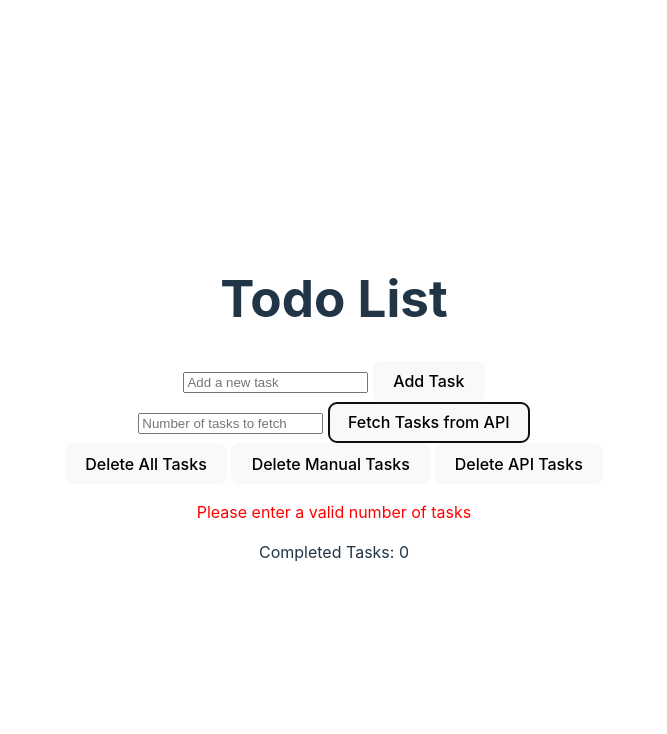
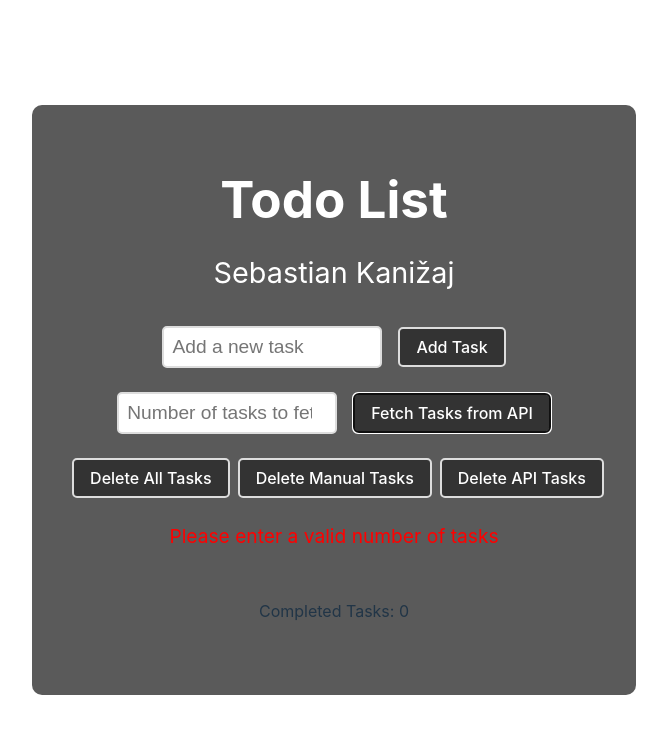
Before and after one commit to skanizaj21/ToDo-list, a website built with Vite: page index.html in a window 1280 px wide. Both pictures are taken after a click on the button "Fetch Tasks from API". Shown: the whole page, without its empty margins (306-973 px from the left). Built offline with nearby package versions, Linux system fonts and the light colour scheme.

Commit message:
Designed the app so that it looks better, added CSS, and used BEM methodology

```diff
--- a/index.html
+++ b/index.html
@@ -4,7 +4,7 @@
     <meta charset="UTF-8" />
     <link rel="icon" type="image/svg+xml" href="/vite.svg" />
     <meta name="viewport" content="width=device-width, initial-scale=1.0" />
-    <title>Vite + TS</title>
+    <title>To-do list</title>
   </head>
   <body>
     <div id="app"></div>
--- a/package.json
+++ b/package.json
@@ -11,5 +11,8 @@
   "devDependencies": {
     "typescript": "^5.5.3",
     "vite": "^5.4.0"
+  },
+  "dependencies": {
+    "sass": "^1.77.8"
   }
 }
--- a/src/Todo/TodoItem.ts
+++ b/src/Todo/TodoItem.ts
@@ -5,11 +5,14 @@ export class TodoItem extends HTMLElement {
         super();
 
         const container = document.createElement('div');
+        container.classList.add('todo-item');
 
         const checkbox = document.createElement('input');
         checkbox.type = 'checkbox';
+        checkbox.classList.add('todo-item__checkbox');
 
         this.taskText = document.createElement('span');
+        this.taskText.classList.add('todo-item__text');
 
         checkbox.addEventListener('change', () => {
             this.taskText.style.textDecoration = checkbox.checked ? 'line-through' : 'none';
@@ -24,6 +27,7 @@ export class TodoItem extends HTMLElement {
 
         const removeButton = document.createElement('button');
         removeButton.textContent = 'Remove';
+        removeButton.classList.add('todo-item__button');
         removeButton.addEventListener('click', () => {
             this.dispatchEvent(new CustomEvent('remove-task', {
                 detail: { checked: checkbox.checked },
@@ -40,6 +44,48 @@ export class TodoItem extends HTMLElement {
         const shadow = this.attachShadow({ mode: 'open' });
         shadow.appendChild(container);
 
+        const style = document.createElement('style');
+        style.textContent = `
+            .todo-item {
+                display: flex;
+                align-items: center;
+                justify-content: space-between;
+                background-color: transparent;
+                margin-bottom: 10px;
+                padding: 10px;
+                width: 100%;
+                max-width: 600px;
+                border: 2px solid #fff; /* Added border */
+                border-radius: 10px; /* Rounded corners */
+            }
+            .todo-item__checkbox {
+                width: 30px;
+                height: 30px;
+                margin-right: 10px;
+                flex-shrink: 0;
+            }
+            .todo-item__text {
+                flex-grow: 1;
+                font-size: 2em;
+                padding: 0 10px;
+                text-align: left;
+                color: rgba(255, 255, 255, 0.87);
+            }
+            .todo-item__button {
+                border-radius: 5px;
+                border: 1px solid transparent;
+                padding: 10px 20px; /* Increased size */
+                background-color: #ff0000;
+                color: #fff;
+                cursor: pointer;
+                flex-shrink: 0;
+                transition: background-color 0.25s;
+            }
+            .todo-item__button:hover {
+                background-color: #cc0000;
+            }
+        `;
+        shadow.appendChild(style);
     }
 
     static get observedAttributes() {
--- a/src/Todo/TodoList.ts
+++ b/src/Todo/TodoList.ts
@@ -12,12 +12,14 @@ export class TodoList extends HTMLElement {
         const wrapper = document.createElement('div');
         wrapper.setAttribute('class', 'todo-list');
 
-        this.list = document.createElement('ul');
-        wrapper.appendChild(this.list);
-
         this.completedTasksLabel = document.createElement('span');
+        this.completedTasksLabel.setAttribute('class', 'todo-list__counter');
         this.completedTasksLabel.textContent = `Completed Tasks: 0`;
         wrapper.appendChild(this.completedTasksLabel);
+
+        this.list = document.createElement('ul');
+        this.list.style.listStyleType = 'none';
+        wrapper.appendChild(this.list);
 
         this.shadowRoot?.appendChild(wrapper);
     }
@@ -120,9 +122,6 @@ export class TodoList extends HTMLElement {
 
         this.updateCompletedTasks(-tasksDeletedCount);
     }
-
-
-
 }
 
 customElements.define('todo-list', TodoList);
--- a/src/Todo/css/todo-item.scss
+++ /dev/null
@@ -1,48 +0,0 @@
-:host {
-    display: block;
-    background-color: #1a1a1a;
-    border-radius: 8px;
-    margin-bottom: 8px;
-    padding: 0.5em 1em;
-    color: rgba(255, 255, 255, 0.87);
-    width: 100%;
-}
-
-div {
-    display: flex;
-    align-items: center;
-    justify-content: space-between;
-    width: 100%;
-}
-
-span {
-    margin-left: 8px;
-    flex-grow: 1;
-    transition: text-decoration 0.3s ease;
-}
-
-input[type="checkbox"] {
-    margin-right: 8px;
-}
-
-input[type="checkbox"]:checked + span {
-    text-decoration: line-through;
-}
-
-button {
-    margin-left: 8px;
-    border-radius: 8px;
-    border: 1px solid transparent;
-    padding: 0.6em 1.2em;
-    font-size: 1em;
-    font-weight: 500;
-    background-color: #333;
-    color: #fff;
-    cursor: pointer;
-    transition: border-color 0.25s, background-color 0.25s;
-}
-
-button:hover {
-    background-color: #444;
-    border-color: #646cff;
-}
--- a/src/Todo/css/todo-list.css
+++ /dev/null
@@ -1,15 +0,0 @@
-.todo-list {
-    padding: 1em;
-}
-
-ul {
-    list-style: none;
-    padding: 0;
-    margin: 0;
-}
-
-li {
-    display: block;
-    width: 100%;
-    margin-bottom: 8px;
-}
--- a/src/Todo/main.ts
+++ b/src/Todo/main.ts
@@ -1,4 +1,6 @@
-import './style.css';
+import './style.scss';
+//import './css/todo-item.scss';
+//import './css/todo-list.scss';
 import { TodoItem } from './TodoItem';
 import { TodoList } from './TodoList';
 import { fetchTasksFromAPI, Todo } from './TodoApi';
@@ -15,26 +17,27 @@ document.addEventListener('DOMContentLoaded', () => {
     const app = document.querySelector<HTMLDivElement>('#app');
 
     if (app) {
-      app.innerHTML = `
-    <div>
-        <h1>Todo List</h1>
-        <form id="add-task-form">
-            <input type="text" id="task-input" placeholder="Add a new task" />
-            <button type="submit">Add Task</button>
-        </form>
+        app.innerHTML = `
         <div>
-            <input type="number" id="task-count" placeholder="Number of tasks to fetch" min="1" />
-            <button id="fetch-tasks">Fetch Tasks from API</button>
+          <h1 class="todo-app__title">Todo List</h1>
+          <h2 class="todo-app__subtitle">Sebastian Kanižaj</h2>
+          <form id="add-task-form" class="todo-app__form">
+              <input type="text" id="task-input" placeholder="Add a new task" class="todo-app__input" />
+              <button type="submit" class="todo-app__submit-button">Add Task</button>
+          </form>
+          <div class="todo-app__fetch">
+              <input type="number" id="task-count" placeholder="Number of tasks to fetch" min="1" class="todo-app__fetch-input" />
+              <button id="fetch-tasks" class="todo-app__fetch-button">Fetch Tasks from API</button>
+          </div>
+          <div class="todo-app__controls">
+              <button id="delete-all-tasks" class="todo-app__control-button">Delete All Tasks</button>
+              <button id="delete-manual-tasks" class="todo-app__control-button">Delete Manual Tasks</button>
+              <button id="delete-api-tasks" class="todo-app__control-button">Delete API Tasks</button>
+          </div>
+          <p id="message" class="todo-app__message"></p>
+          <todo-list class="todo-app__list"></todo-list>
         </div>
-        <div>
-            <button id="delete-all-tasks">Delete All Tasks</button>
-            <button id="delete-manual-tasks">Delete Manual Tasks</button>
-            <button id="delete-api-tasks">Delete API Tasks</button>
-        </div>
-        <p id="message"></p>
-        <todo-list></todo-list>
-    </div>
-`;
+      `;
 
         const addTaskForm = document.querySelector<HTMLFormElement>('#add-task-form');
         const taskInput = document.querySelector<HTMLInputElement>('#task-input');
--- /dev/null
+++ b/src/Todo/style.scss
@@ -0,0 +1,121 @@
+:root {
+  font-family: Inter, system-ui, Avenir, Helvetica, Arial, sans-serif;
+  line-height: 1.5;
+  font-weight: 400;
+
+  color-scheme: light dark;
+  color: rgba(255, 255, 255, 0.87);
+  background-color: #5a5a5a;
+}
+
+body {
+  margin: 0;
+  display: flex;
+  place-items: center;
+  min-width: 320px;
+  min-height: 100vh;
+}
+
+h1 {
+  font-size: 3.2em;
+  line-height: 1.1;
+  text-align: center;
+}
+
+#app {
+  max-width: 600px;
+  margin: 0 auto;
+  padding: 2rem;
+  text-align: center;
+  background-color: #5a5a5a;
+  border-radius: 10px;
+}
+
+button {
+  border-radius: 8px;
+  border: 1px solid transparent;
+  padding: 0.6em 1.2em;
+  font-size: 2em;
+  font-weight: 500;
+  font-family: inherit;
+  background-color: #333;
+  cursor: pointer;
+  transition: border-color 0.25s;
+}
+
+button:hover {
+  border-color: #646cff;
+}
+
+button:focus,
+button:focus-visible {
+  outline: 4px auto -webkit-focus-ring-color;
+}
+
+@media (prefers-color-scheme: light) {
+  :root {
+    color: #213547;
+    background-color: #ffffff;
+  }
+  button {
+    background-color: #f9f9f9;
+  }
+}
+
+.todo-app__title {
+  font-size: 3.2rem;
+  font-weight: bold;
+  margin-bottom: 0.5rem;
+  color: white;
+}
+
+.todo-app__subtitle {
+  font-size: 1.8rem;
+  font-weight: normal;
+  margin-bottom: 2rem;
+  color: white;
+}
+
+.todo-app__form,
+.todo-app__fetch,
+.todo-app__controls {
+  display: flex;
+  align-items: center;
+  justify-content: center;
+  margin-bottom: 1.5rem;
+}
+
+.todo-app__input,
+.todo-app__fetch-input {
+  padding: 0.5rem;
+  font-size: 1.2rem;
+  margin-right: 0.5rem;
+  border-radius: 5px;
+  border: 2px solid #ddd;
+  width: 200px;
+}
+
+.todo-app__submit-button,
+.todo-app__fetch-button,
+.todo-app__control-button {
+  padding: 0.5rem 1rem;
+  font-size: 1rem;
+  background-color: #333;
+  color: white;
+  border: 2px solid #ddd;
+  cursor: pointer;
+  border-radius: 5px;
+  margin-left: 0.5rem;
+}
+
+.todo-app__message {
+  font-size: 1.2rem;
+  color: red;
+  margin-bottom: 1.5rem;
+}
+
+.todo-app__list {
+  margin-top: 1rem;
+  padding: 1rem;
+  border-radius: 10px;
+}
```
Also changed, not shown: src/Todo/style.css (deleted), 1 other file.
